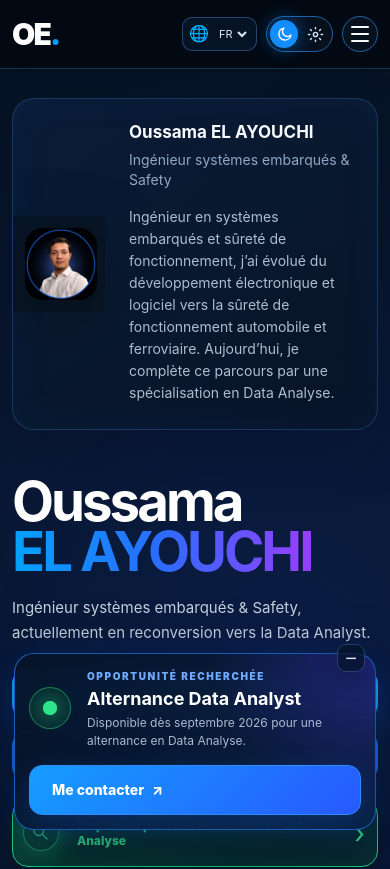
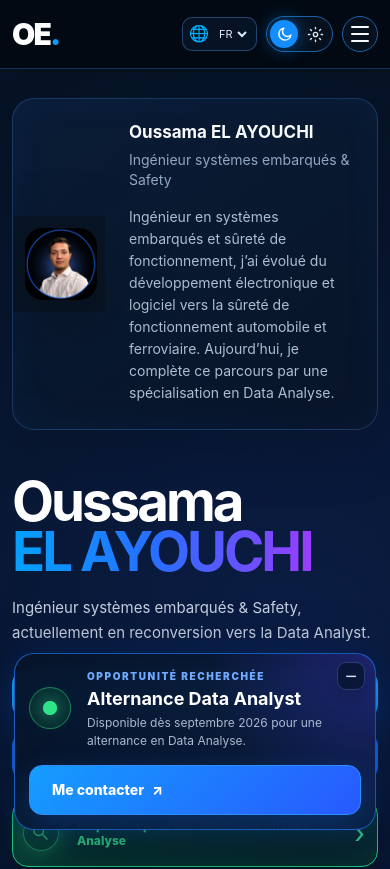
Before and after one commit to Oelayouchi/portfolio, a Next.js app: page / in a window 390 px wide. Shown: the top 869 px of the page. Built offline with nearby package versions, Linux system fonts and the light colour scheme.

Commit message:
Keep alternance minimize button inside banner

```diff
--- a/app/ui-alignment-fixes.css
+++ b/app/ui-alignment-fixes.css
@@ -1,8 +1,8 @@
 /* Final UI alignment fixes */
 
-/* Keep the floating banner minimize control clearly above the CTA row. */
+/* Keep the floating banner minimize control fully inside the card. */
 .alternanceMinimize {
-  top: -12px;
+  top: 10px;
   right: 12px;
   z-index: 3;
   box-shadow: 0 8px 22px rgba(0,0,0,.28);
@@ -38,7 +38,7 @@
   }
 
   .alternanceMinimize {
-    top: -10px;
+    top: 8px;
     right: 10px;
   }
 }
```
